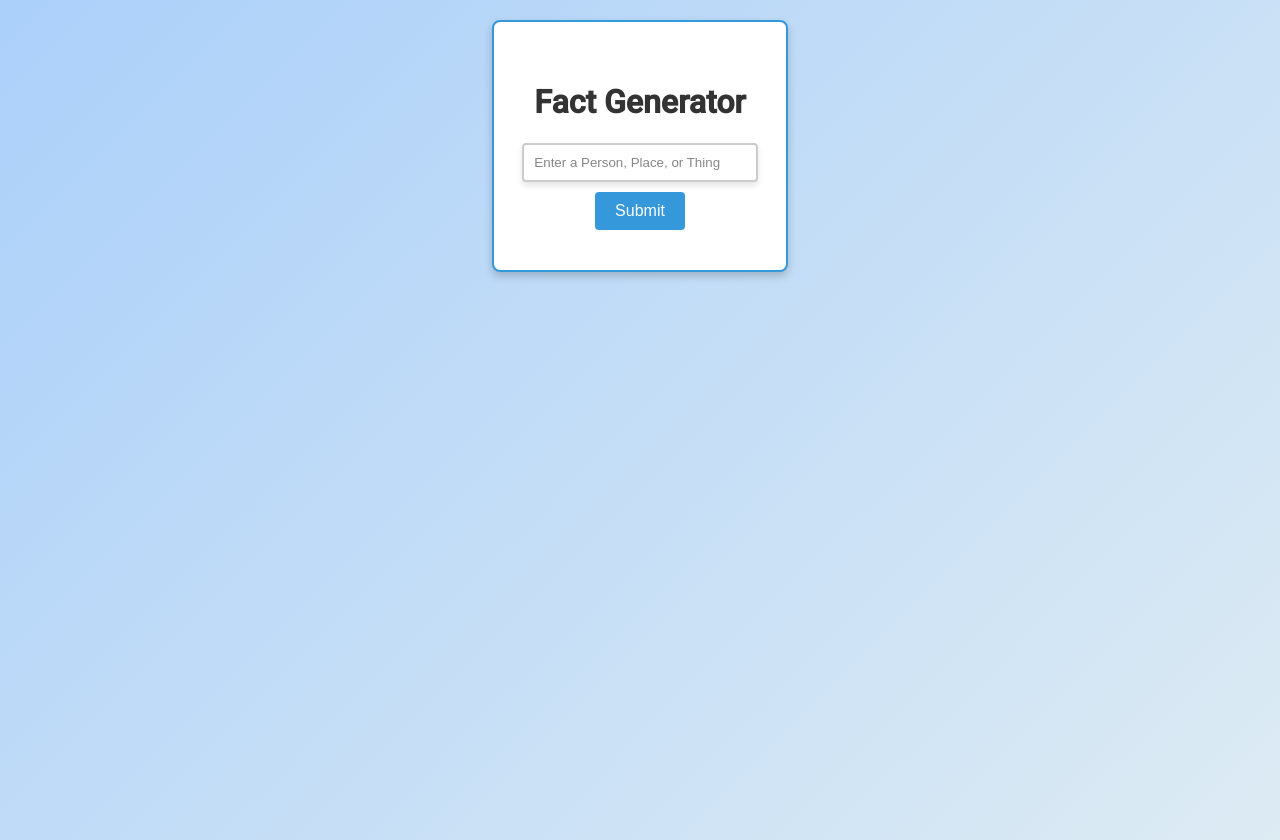
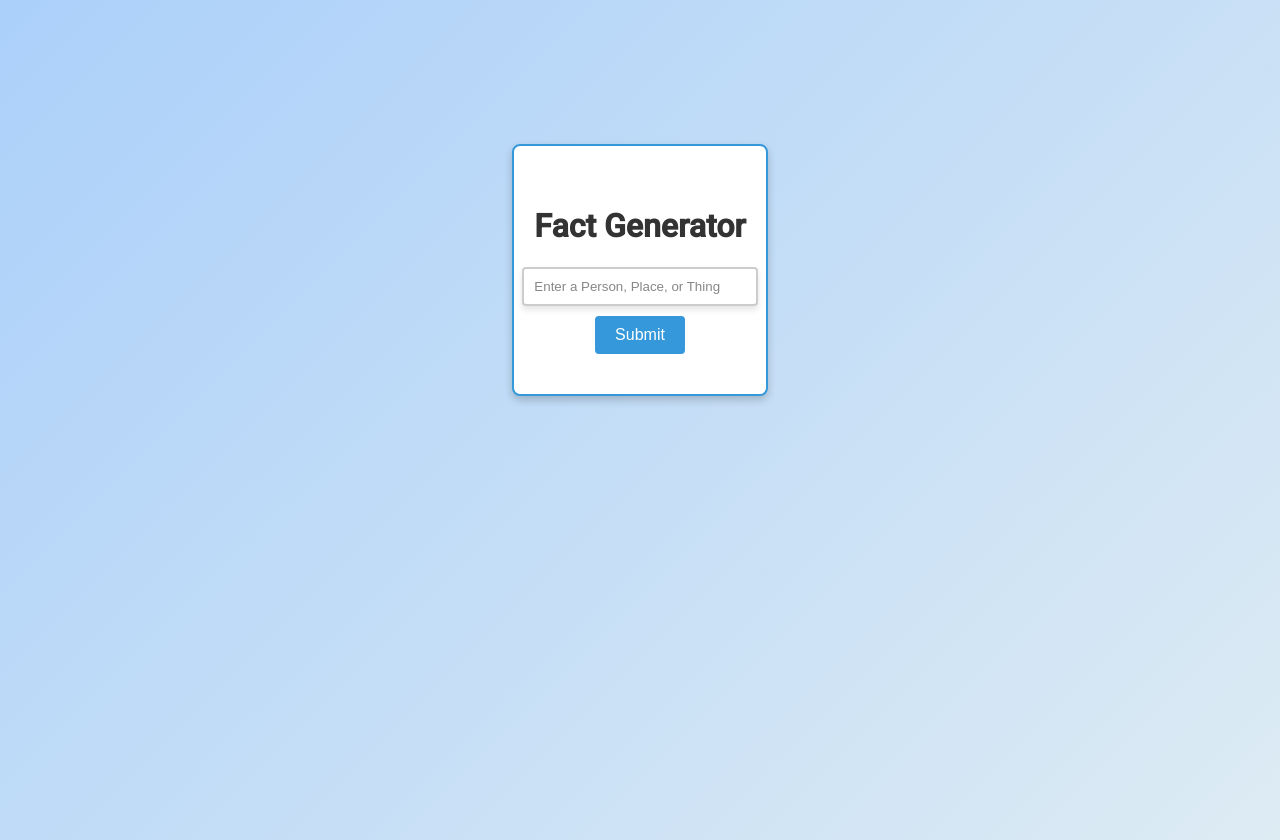
Before and after one commit to KarstenJep/gen-ai-deployment, a website: page public/index.html in a window 1280 px wide. Drawn offline with Linux system fonts and the light colour scheme.

Commit message:
updated keyword form

```diff
--- a/public/index.html
+++ b/public/index.html
@@ -42,10 +42,11 @@
             flex-direction: column;
             align-items: center;
             background: #fff;
-            padding: 40px;
+            padding: 40px 20px;
             border-radius: 8px;
             box-shadow: 0 4px 8px rgba(0, 0, 0, 0.2);
             border: 2px solid #3498db;
+            margin-top: 10%;
         }
 
         #keywordInput {
```
